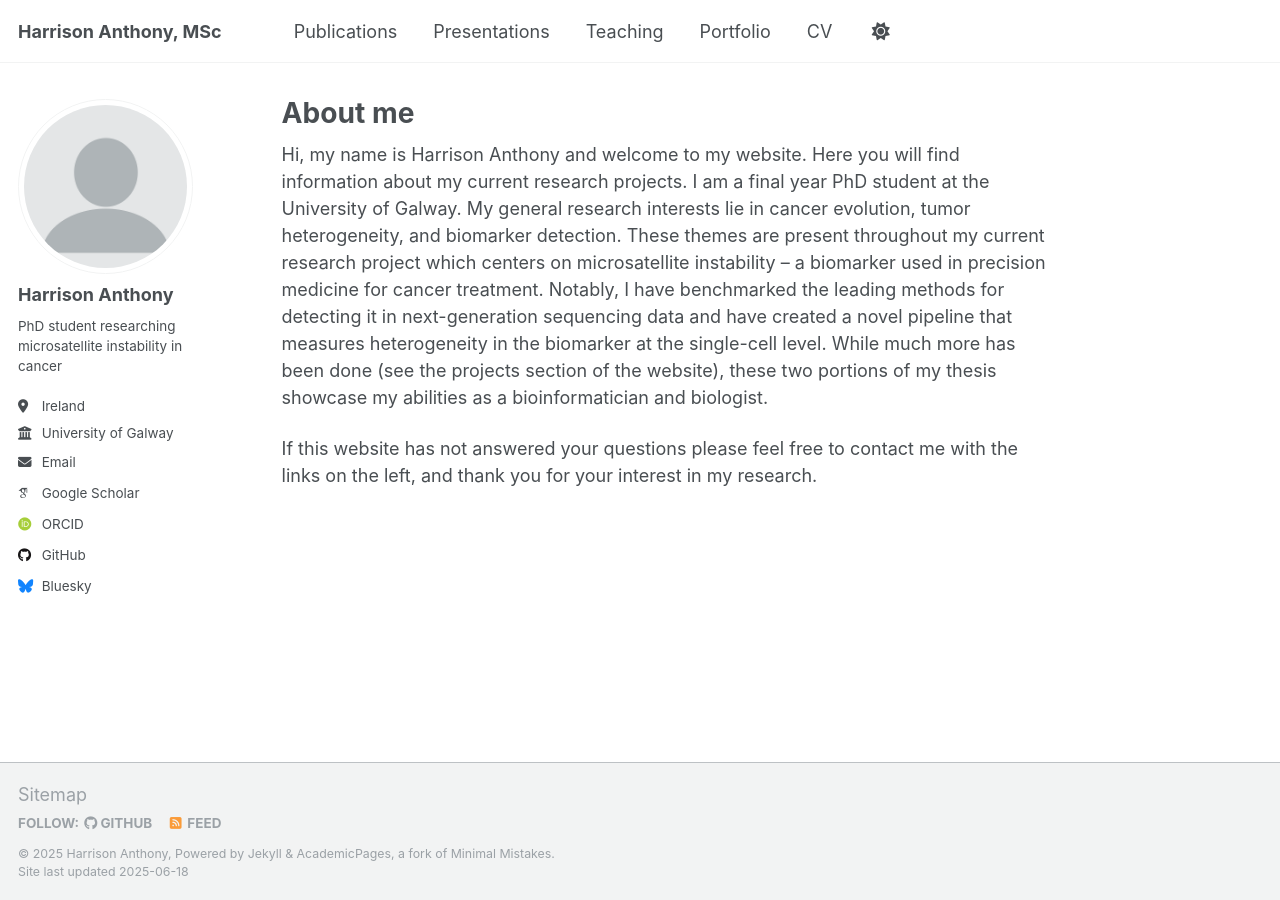
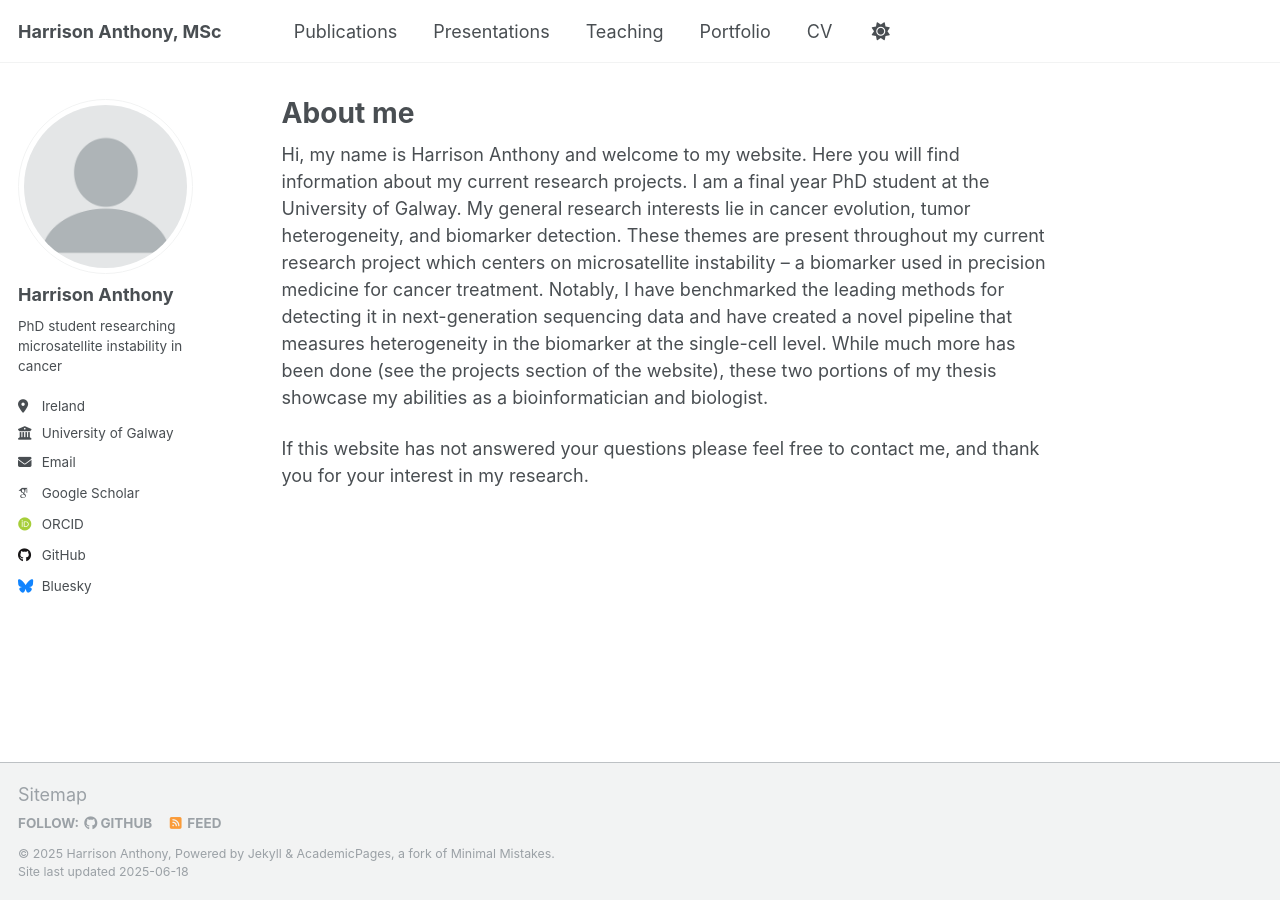
Before and after one commit to harrison-anth/harrison-anth.github.io, a Jekyll site: the page built from _pages/about.md, in a window 1280 px wide. Built offline with Jekyll 4.4.1, drawn with Linux system fonts in a browser that asks for light colours; some web fonts are replaced.

Commit message:
updating aboutme

```diff
--- a/_pages/about.md
+++ b/_pages/about.md
@@ -16,5 +16,4 @@
 (see the projects section of the website), these two portions of my thesis showcase my abilities as a bioinformatician and
 biologist.
 
-If this website has not answered your questions please feel free to contact me
-with the links on the left, and thank you for your interest in my research.
+If this website has not answered your questions please feel free to contact me, and thank you for your interest in my research.
```
